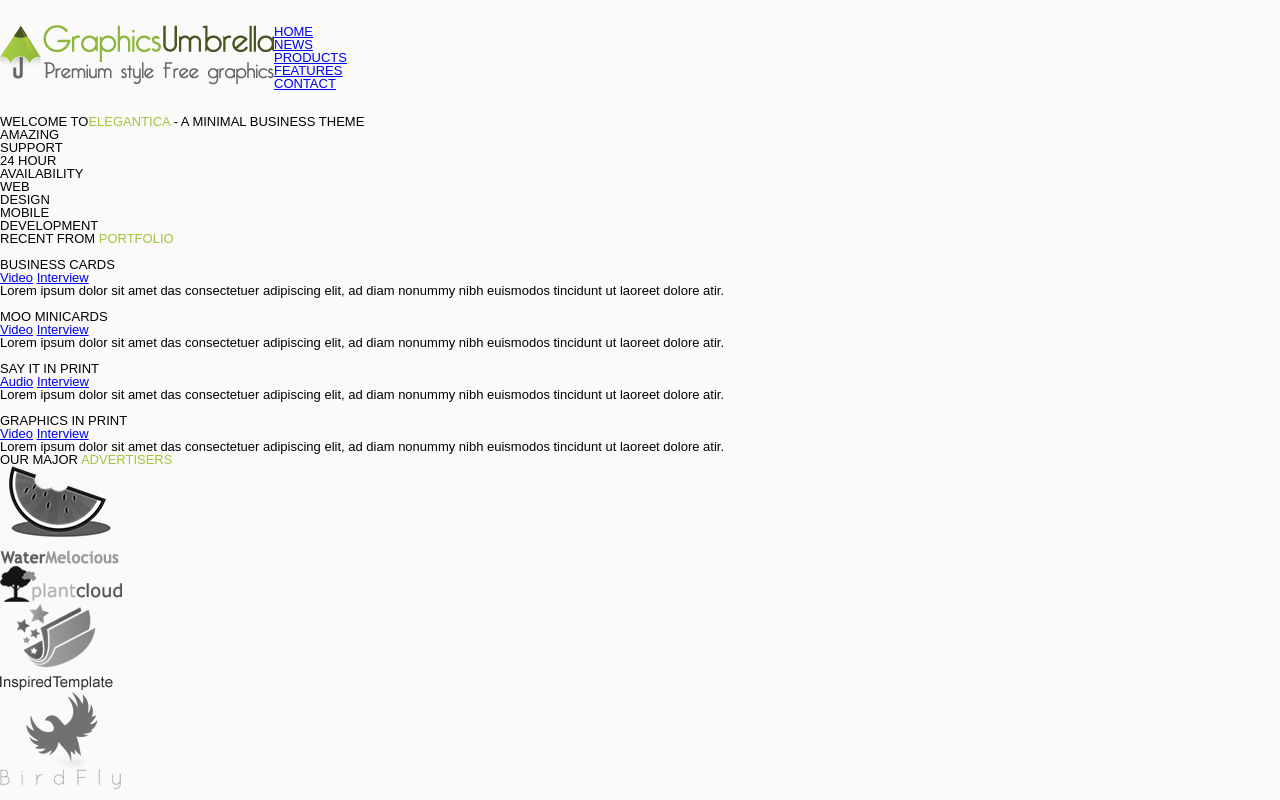
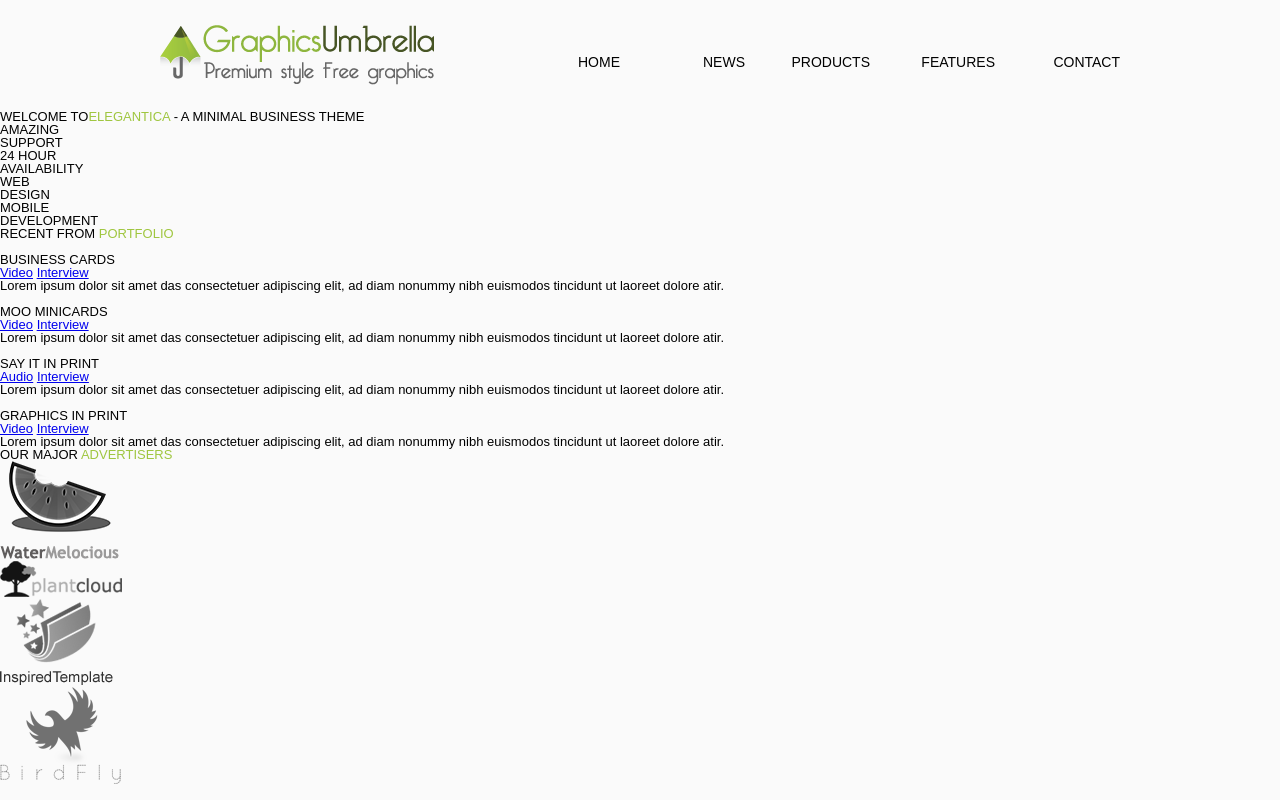
Before and after one commit to LesiaLametta/Graphics_Umbrella, a plain HTML site: page index.html in a window 1280 px wide. Shown: the top 800 px of the page. Drawn offline with Linux system fonts and the light colour scheme.

Commit message:
setting up the header (logo+ navigation bar)

```diff
--- a/base.css
+++ b/base.css
@@ -15,25 +15,59 @@ h4,
 h5 {
     text-transform: uppercase;
 }
-h2 span, h3 span, h4 span, h4 span {
+
+h2 span,
+h3 span,
+h4 span,
+h4 span {
     color: #9fc63f;
 }
+
 
 
 /*===========
 		Header
 	========*/
+
 header {
     overflow: hidden;
     padding: 25px 0;
 }
+
+header>div {
+    overflow: hidden;
+    margin: 0 auto;
+    width: 960px;
+}
+
 header h1 {
     background-image: url(images/logo.png);
     height: 60px;
     float: left;
-	overflow:hidden;
+    overflow: hidden;
     text-indent: 100%;
     white-space: nowrap;
     width: 274px;
+}
 
+header nav {
+    float: right;
 }
+
+.main-menu li {
+    float: left;
+    padding-top: 30px;
+    text-align: right;
+    width: 125px;
+}
+
+.main-menu a {
+    color: #000;
+    font-size: 14px;
+    text-decoration: none;
+    text-transform: uppercase;
+}
+
+.main-menu a:hover {
+    text-decoration: underline;
+}
```
Also changed, not shown: index.html (+1 -1 lines). Lines whose indentation alone changed are shown as unchanged.
